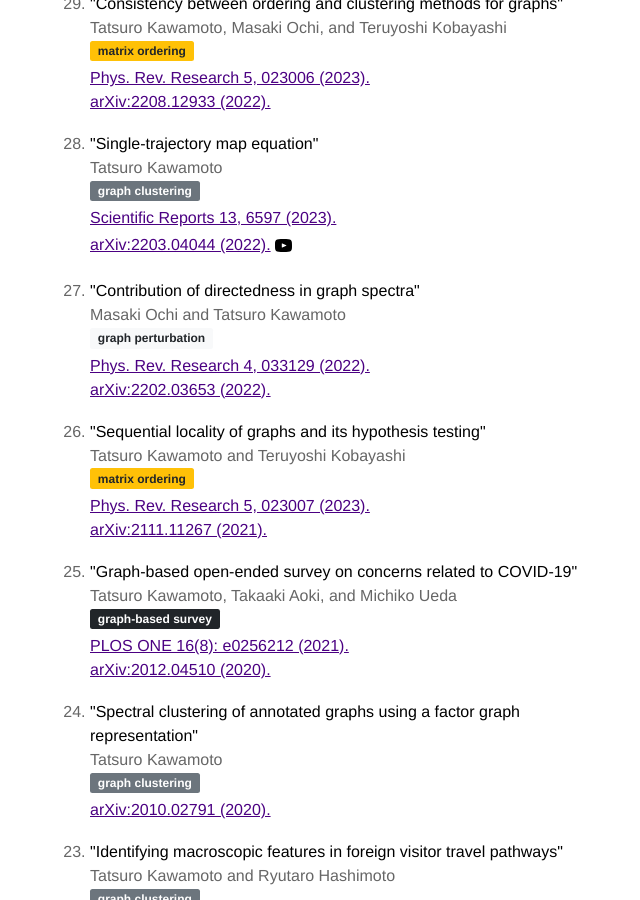
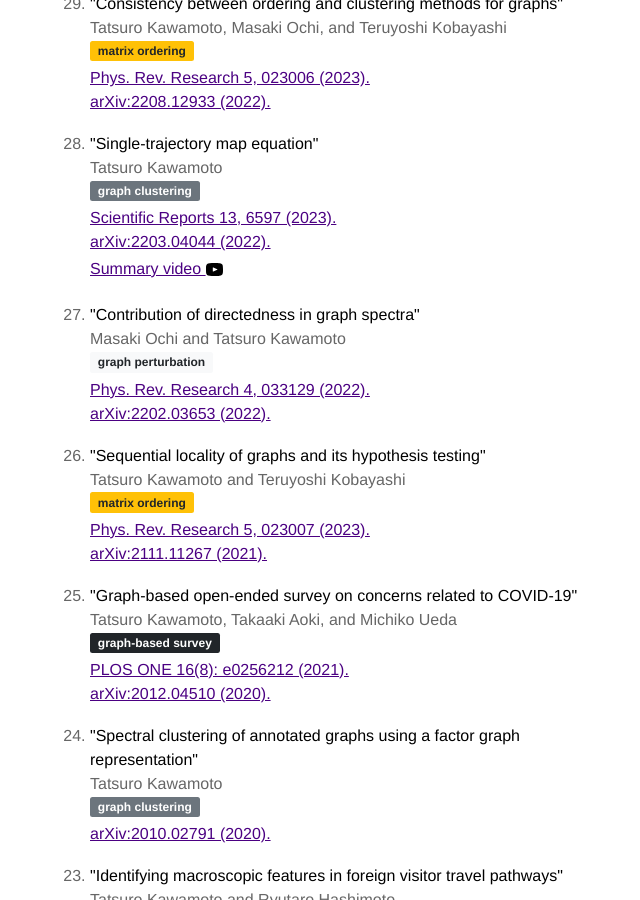
Before and after one commit to tatsuro-kawamoto/tatsuro-kawamoto.github.io, a Jekyll site: the page built from index.html, in a window 1280 px wide and 900 px high, scrolled down 842 px. Shown: the whole window, without its empty margins (290-930 px from the left). Built offline with Jekyll 4.4.1, drawn with Linux system fonts in a browser that asks for light colours.

Commit message:
Update index.html

```diff
--- a/index.html
+++ b/index.html
@@ -35,8 +35,9 @@
       <span class="badge bg-secondary me-2">graph clustering</span>
     </h4>
     <a href="https://www.nature.com/articles/s41598-023-33880-y" target="_blank">Scientific Reports 13, 6597 (2023).</a><br />
-    <a href="https://arxiv.org/abs/2203.04044" target="_blank">arXiv:2203.04044 (2022).</a>
+    <a href="https://arxiv.org/abs/2203.04044" target="_blank">arXiv:2203.04044 (2022).</a><br />
     <a class="link" data-title="https://www.youtube.com/watch?v=q7wvVRAvgNA" href="https://www.youtube.com/watch?v=q7wvVRAvgNA" target="_blank">
+        Summary video
         <svg class="icon icon-youtube"><use xlink:href="#icon-youtube"></use></svg>
     </a>
   </li>
```
